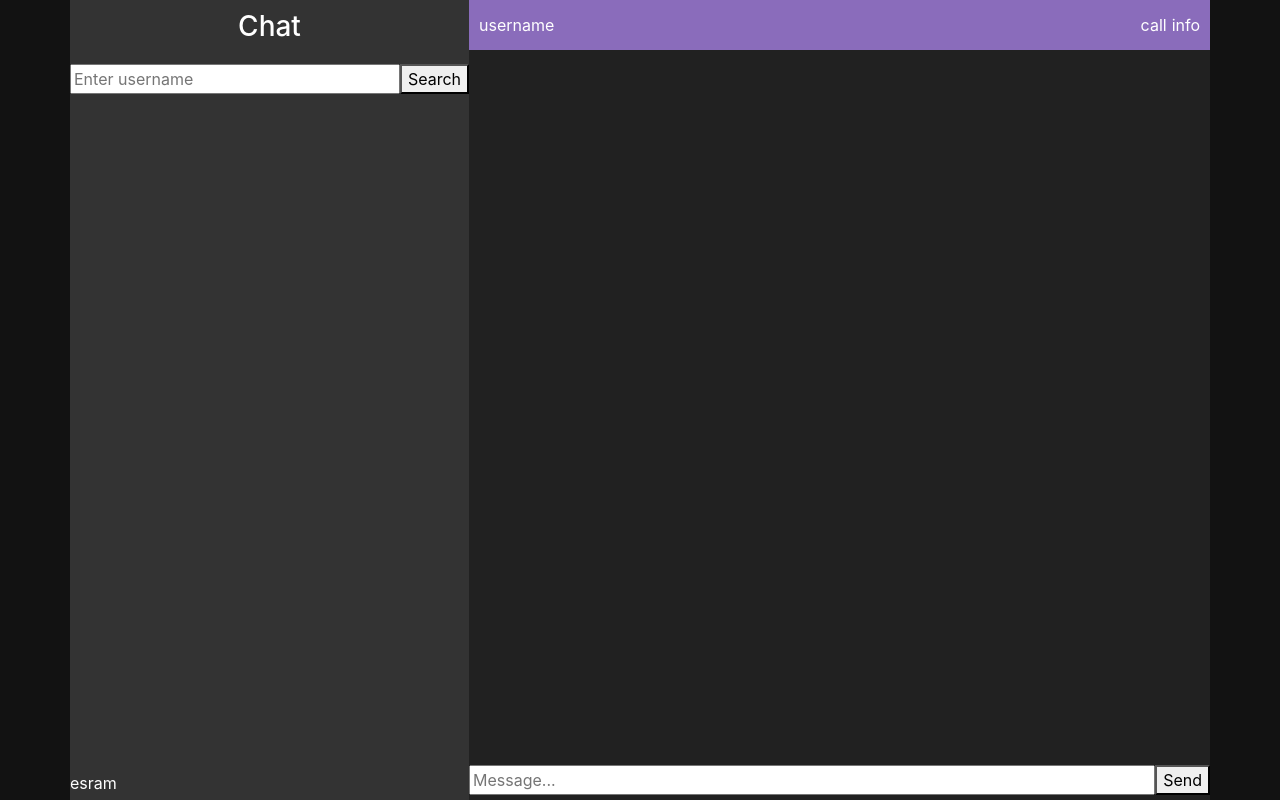
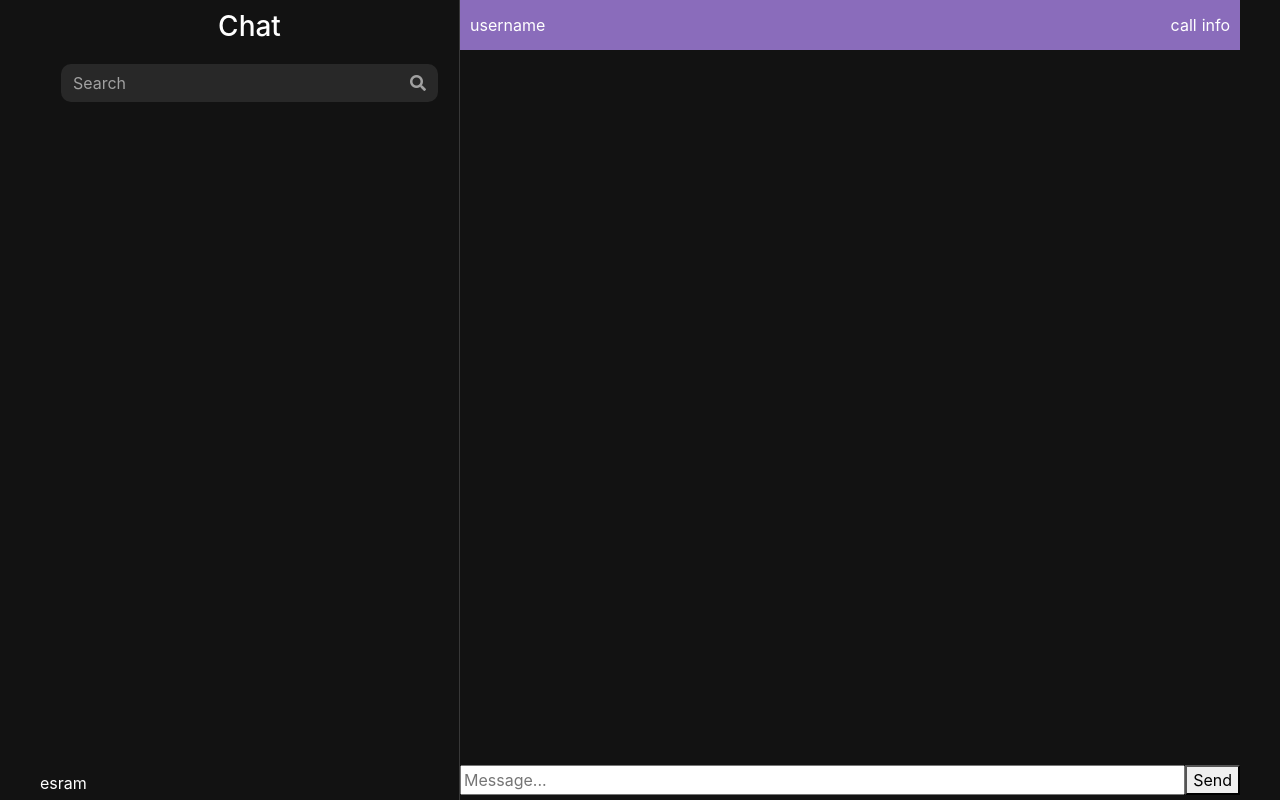
Before and after one commit to Esra-M/CS50Web_Final_Project, a Django app: page / in a window 1280 px wide. Run offline with Django 4.2, Linux system fonts and the light colour scheme; a user stored in the database is signed in; data comes from the database, SQL or seed files in the repository; both versions use the stored data as it was after the commit; data that the repository does not hold is empty; some libraries are stand-ins or nearby versions.

Commit message:
contacts and search appearance

```diff
--- a/chat/static/main.js
+++ b/chat/static/main.js
@@ -1,3 +1,5 @@
+var currentContactUsername = null;
+
 function loadAndDisplayMessages(username) {
     // Make an AJAX request to fetch messages between the logged-in user and the contact
     $.ajax({
@@ -43,29 +45,29 @@ function loadAndDisplayMessages(username) {
     });
 }
 
+// Add a click event listener to your contact elements
+$('body').on('click', '.contact', function(event) {
+    event.preventDefault(); // Prevent the default action
 
-// Add a click event listener to your contact elements
-$('body').on('click', '.contact', function() {
+    // Remove the 'selected' class from all contacts
+    $('.contact').removeClass('selected');
+
+    // Add the 'selected' class to the clicked contact
+    $(this).addClass('selected');
+
     // Get the username from the data-username attribute of the clicked contact
-    var receiverUsername = $(this).data('username');
+    currentContactUsername = $(this).data('username');
     // Set the value of the hidden input field to the receiver's username
-    $('#receiver').val(receiverUsername);
+    $('#receiver').val(currentContactUsername);
     // Update the username displayed in the chat-info div (optional)
-    $('.username').text(receiverUsername);
+    $('.CurrentUsername').text(currentContactUsername);
 
     // Mark messages as read when a contact is clicked (via AJAX)
-    markMessagesAsRead(receiverUsername);
-
-    // Store the currently open chat username
-    currentlyOpenChat = receiverUsername;
-
+    markMessagesAsRead(currentContactUsername);
 
     // Load and display messages when a contact is clicked
-    loadAndDisplayMessages(receiverUsername);
+    loadAndDisplayMessages(currentContactUsername);
 });
-
-// Define a variable to store the currently open chat username
-var currentlyOpenChat = null;
 
 // Function to update contacts based on messages
 function updateContacts() {
@@ -85,19 +87,33 @@ function updateContacts() {
             // Append the fetched contacts to the list
             $.each(data.contacts, function(index, contact) {
 
-                var contactElement = $("<p>")
+                var profilePic = $("<span>")
+                    .addClass("profile-pic")
+                    .text(contact.username.charAt(0).toUpperCase()); // Display the first letter of the username
+
+                var contactName = $("<span>")
+                    .addClass("contact-name")
+                    .text(contact.username); // Display the username
+
+                var contactElement = $("<div>")
                     .addClass("contact")
                     .attr("data-username", contact.username)
-                    .html(
-                        contact.username +
-                        (contact.has_unread_messages && contact.username != currentlyOpenChat ? '<span class="new-message-text">  New Message</span>' : '')
-                    );
+                    .append(profilePic) // Append the profile picture
+                    .append(contactName); // Append the contact name
+
+                // Add the 'selected' class to the currently selected contact
+                if (contact.username === currentContactUsername) {
+                    contactElement.addClass('selected');
+                }
+
                 $(".contacts").append(contactElement);
 
+
                 // Check if the chat is currently open and mark messages as read
-                if (contact.username === currentlyOpenChat) {
+                if (contact.username === currentContactUsername) {
                     // Call a function to mark messages as read for this contact
                     markMessagesAsRead(contact.username);
+
                 }
             });
         },
@@ -107,9 +123,9 @@ function updateContacts() {
     });
 }
 
+
 // Function to poll for new messages and update contacts
 function pollForMessagesAndContacts() {
-    var currentContactUsername = $('.username').text();
 
     // Fetch and update contacts every second
     updateContacts();
@@ -146,21 +162,14 @@ function getCookie(name) {
 }
 
 // Function to mark messages as read via AJAX
-function markMessagesAsRead(receiverUsername) {
+function markMessagesAsRead(currentContactUsername) {
     $.ajax({
-        url: `/mark_messages_as_read/${receiverUsername}/`, // Correct URL with the username parameter
+        url: `/mark_messages_as_read/${currentContactUsername}/`, // Correct URL with the username parameter
         method: 'POST',
         headers: {
             'X-CSRFToken': csrftoken // Include the CSRF token in the headers
         },
     });
-}
-
-
-// Load and display messages for the initial selected contact (if any)
-var initialContactUsername = $('.contact.selected').data('username');
-if (initialContactUsername) {
-    loadAndDisplayMessages(initialContactUsername);
 }
 
 /// Function to append a new message to the chat container
@@ -220,17 +229,62 @@ $('.message-form').submit(function(e) {
     });
 });
 
-// Add a click event listener to your search results
-$('.search-result').click(function(e) {
+// Trigger the search when input changes
+$('.search-form').on('input', function() {
+
+
+    if ($(this).find('.search-query').val().trim() === '') {
+        // Show contacts and hide search results
+        $(".contacts").show();
+        $(".search-results").hide();
+    } else {
+        // Hide contacts and show search results
+        $(".contacts").hide();
+        $(".search-results").show();
+        $(this).submit();
+    }
+});
+
+// Handle form submission
+$('.search-form').submit(function(e) {
     e.preventDefault();
 
-    // Get the username from the data-username attribute of the clicked search result
-    var receiverUsername = $(this).data('username');
+    var formData = $(this).serialize();
+    $.ajax({
+        type: "POST",
+        url: "/search_users/",
+        data: formData,
+        dataType: 'json',
+        success: function(response) {
+            if (response.users.length > 0) {
+                $(".search-results").empty();
 
-    // Update the receiver input value and chat username display
-    $('#receiver').val(receiverUsername);
-    $('.username').text(receiverUsername);
+                // Iterate over the search results and append them to the search-results list
+                response.users.forEach(function(user) {
+                    var profilePic = $("<span>")
+                        .addClass("profile-pic")
+                        .text(user.username.charAt(0).toUpperCase()); // Display the first letter of the username
 
-    // Load and display messages when a search result is clicked
-    loadAndDisplayMessages(receiverUsername);
+                    var username = $("<span>")
+                        .addClass("username")
+                        .text(user.username); // Display the username
+
+
+                    var searchResult = $("<div>")
+                        .addClass("search-result contact")
+                        .attr("data-username", user.username)
+                        .append(profilePic) // Append the profile picture
+                        .append(username); // Append the username
+
+                    $(".search-results").append(searchResult);
+                });
+            } else {
+                // If no users found, display a message
+                $(".search-results").html("<li>No results found</li>");
+            }
+        },
+        error: function(xhr, status, error) {
+            console.error('An error occurred while searching for a user:', error);
+        }
+    });
 });
--- a/chat/static/styles.css
+++ b/chat/static/styles.css
@@ -1,7 +1,9 @@
 :root {
+    --black: black;
     --dark-gray: #121212;
-    --gray: #212121;
-    --light-gray: #333333;
+    --gray: #282828;
+    --light-gray: #383838;
+    --whitish: #a1a1a1;
     --purple: #C3B1E1;
     --dark-purple: #8a6cbb;
 }
@@ -28,14 +30,14 @@ input[type='submit'] {
 
 .btn:hover,
 .btn:active {
-    color: black !important;
-    background-color: var(--purple) !important;
-    border-color: var(--purple) !important;
-    box-shadow: 0 0 0 .1rem var(--dark-purple) !important;
+    color: black;
+    background-color: var(--purple);
+    border-color: var(--purple);
+    box-shadow: 0 0 0 .1rem var(--dark-purple);
 }
 
 .btn:focus {
-    box-shadow: 0 0 0 .1rem var(--dark-purple)!important;
+    box-shadow: 0 0 0 .1rem var(--dark-purple);
 }
 
 .form-control,
@@ -45,7 +47,7 @@ input[type='submit'] {
 }
 
 .form-control:focus {
-    box-shadow: 0 0 0 .2rem var(--dark-purple) !important;
+    box-shadow: 0 0 0 .2rem var(--dark-purple);
     border-color: white;
 }
 
@@ -74,17 +76,19 @@ input:-webkit-autofill {
 }
 
 .container {
-    background-color: var(--light-gray);
+    height: 100vh;
     display: flex;
-    height: 100vh;
     justify-content: center;
     padding: 0;
+    max-width: 1200px;
 }
 
 .messages-container {
     width: 35%;
     display: flex;
     flex-direction: column;
+    background-color: var(--dark-gray);
+    border-right: 1px solid var(--light-gray);
 }
 
 h3 {
@@ -93,14 +97,84 @@ h3 {
 
 .search-form {
     display: flex;
+    width: 90%;
+    margin: auto;
+    margin-bottom: 30px;
 }
 
 .search-query {
     flex: 1;
+    background-color: var(--gray);
+    border: none;
+    border-radius: 10px;
 }
 
-.messages {
-    margin: auto 0;
+.search-query::placeholder {
+    color: var(--whitish);
+}
+
+.search-query:focus {
+    box-shadow: none;
+    background-color: var(--light-gray);
+}
+
+.search-query:focus+.input-group-append .search-icon {
+    background-color: var(--light-gray);
+}
+
+.search-icon {
+    border: none;
+    border-radius: 10px;
+    color: var(--whitish);
+    background-color: var(--gray);
+}
+
+input[type=search]::-webkit-search-cancel-button:hover {
+    cursor: pointer;
+}
+
+input[type=search]::-webkit-search-cancel-button {
+    position: relative;
+    left: 10px;
+    filter: invert(50%) sepia(100%) saturate(0%);
+}
+
+.search-results {
+    display: none;
+}
+
+.contact {
+    background-color: var(--dark-gray);
+    padding: 10px;
+}
+
+.contact:hover {
+    cursor: pointer;
+    background-color: var(--gray);
+}
+
+.profile-pic {
+    display: inline-block;
+    width: 40px;
+    height: 40px;
+    border-radius: 50%;
+    background-color: var(--purple);
+    color: white;
+    text-align: center;
+    line-height: 40px;
+    font-size: 20px;
+    margin-right: 10px;
+}
+
+.contact-name {
+    display: inline-block;
+    vertical-align: middle;
+    color: white;
+    font-size: 16px;
+}
+
+.contact.selected {
+    background-color: var(--gray);
 }
 
 .profile {
@@ -109,7 +183,7 @@ h3 {
 }
 
 .chat-container {
-    background-color: var(--gray);
+    background-color: var(--dark-gray);
     flex: 1;
     display: flex;
     flex-direction: column;
--- a/chat/templates/index.html
+++ b/chat/templates/index.html
@@ -5,33 +5,23 @@
         <div class="search-bar">
             <form class="search-form" method="post">
                 {% csrf_token %}
-                <input type="text" class="search-query" name="search_query" placeholder="Enter username" value="{{ search_query }}">
-                <button class="search-btn" type="submit">Search</button>
+
+                <div class="input-group">
+                    <input type="search" class="search-query form-control" name="search_query" autocomplete="off" placeholder="Search" value="{{ search_query }}">
+                    <div class="input-group-append">
+                        <div class="input-group-text search-icon"><i class="fa fa-search"></i></div>
+                    </div>
+                </div>
             </form>
 
-            <ul class="search-results">
-                {% for user in users %}
-                <li>
-                    <a href="#" class="search-result" data-username="{{ user.username }}">{{ user.username }}</a>
-                </li>
-                {% endfor %}
-            </ul>
+            <div class="search-results">
+
+            </div>
         </div>
         <div class="contacts">
-            {% for contact in contacts %}
-            <p class="contact" data-username="{{ contact.username }}">
-                {{ contact.username }}
-                <span class="last-message-timestamp">
-                    {% if contact.last_message %}
-                        : {{ contact.last_message }}
-                    {% else %}
-                        No Messages
-                    {% endif %}
-                </span>
-                <span class="new-message-indicator" style="display: none;">New Message</span>
-            </p>
-            {% endfor %}
+
         </div>
+
 
 
         <div class="profile">{{user.username}}</div>
@@ -40,7 +30,7 @@
 
     <div class="chat-container">
         <div class="chat-info">
-            <div class="username">username</div>
+            <div class="CurrentUsername">username</div>
             <div class="call">call</div>
             <div class="info">info</div>
         </div>
--- a/chat/urls.py
+++ b/chat/urls.py
@@ -6,6 +6,7 @@ urlpatterns = [
     path("login", views.login_view, name="login"),
     path("logout", views.logout_view, name="logout"),
     path("register", views.register, name="register"),
+    path('search_users/', views.search_users, name='search_users'),
     path('fetch_messages/', views.fetch_messages, name='fetch_messages'),
     path('fetch_contacts/', views.fetch_contacts, name='fetch_contacts'),
     path('send_message/', views.send_message, name='send_message'),
--- a/chat/views.py
+++ b/chat/views.py
@@ -31,17 +31,23 @@ def index(request):
             .order_by('-last_message')
         )
 
-        if request.method == "POST":
-            search_query = request.POST["search_query"]
-            users = []
-            if search_query:
-                users = User.objects.filter(username__icontains=search_query)
-            return render(request, "index.html", {'search_query': search_query, 'users': users, 'contacts': contacts, 'user': user})
-        else:
-            return render(request, "index.html", {'contacts': contacts, 'user': user})
+
+        return render(request, "index.html", {'contacts': contacts, 'user': user})
     else:
         return HttpResponseRedirect(reverse("login"))
 
+def search_users(request):
+    if request.method == "POST":
+        user = request.user
+        search_query = request.POST.get("search_query")
+        users = []
+
+        if search_query:
+            users = list(User.objects.filter(username__icontains=search_query).values('username'))
+
+        return JsonResponse({"search_query": search_query, "users": users})
+    else:
+        return JsonResponse({"error": "Invalid request method."})
 
 @cache_control(no_cache=True, must_revalidate=True, no_store=True)
 def fetch_contacts(request):
@@ -115,7 +121,7 @@ def mark_messages_as_read(request, contact_username):
 
 def fetch_messages(request):
     if request.method == 'GET':
-        username = request.GET.get('username', None)
+        username = request.GET.get('username')
         if username:
             # Get the logged-in user
             logged_in_user = request.user
@@ -124,6 +130,7 @@ def fetch_messages(request):
             messages = Message.objects.filter(
                 (Q(sender=logged_in_user, receiver__username=username) | Q(sender__username=username, receiver=logged_in_user))
             ).order_by('timestamp')
+
 
             # Serialize messages
             messages_data = [{'content': message.content, 'timestamp': message.timestamp, 'sender': message.sender.username, 'read': message.read} for message in messages]
@@ -194,8 +201,6 @@ def register(request):
 
         # Attempt to create new user
         try:
-            # Replace 'desired_username' and 'desired_password' with the actual username and password you want to use.
-
             user = User.objects.create_user(username, username, password)
             user.save()
         except IntegrityError as e:
```
Also changed, not shown: db.sqlite3.
